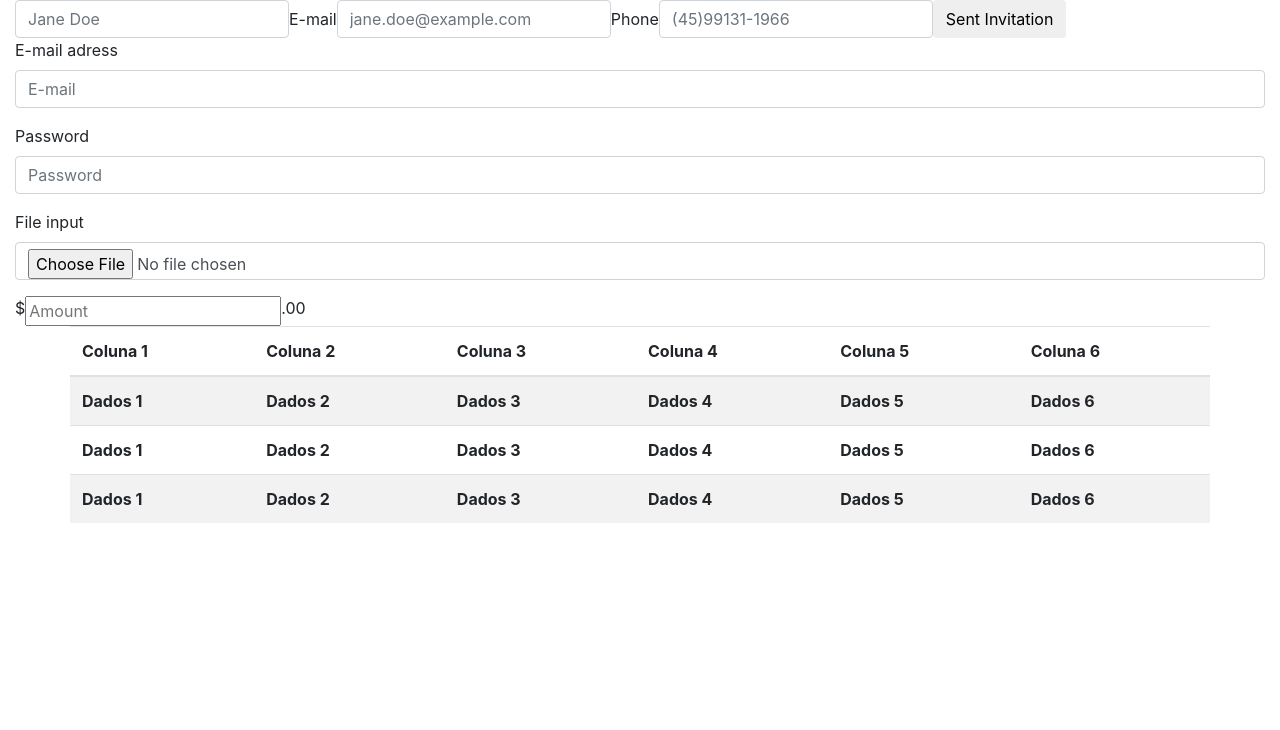
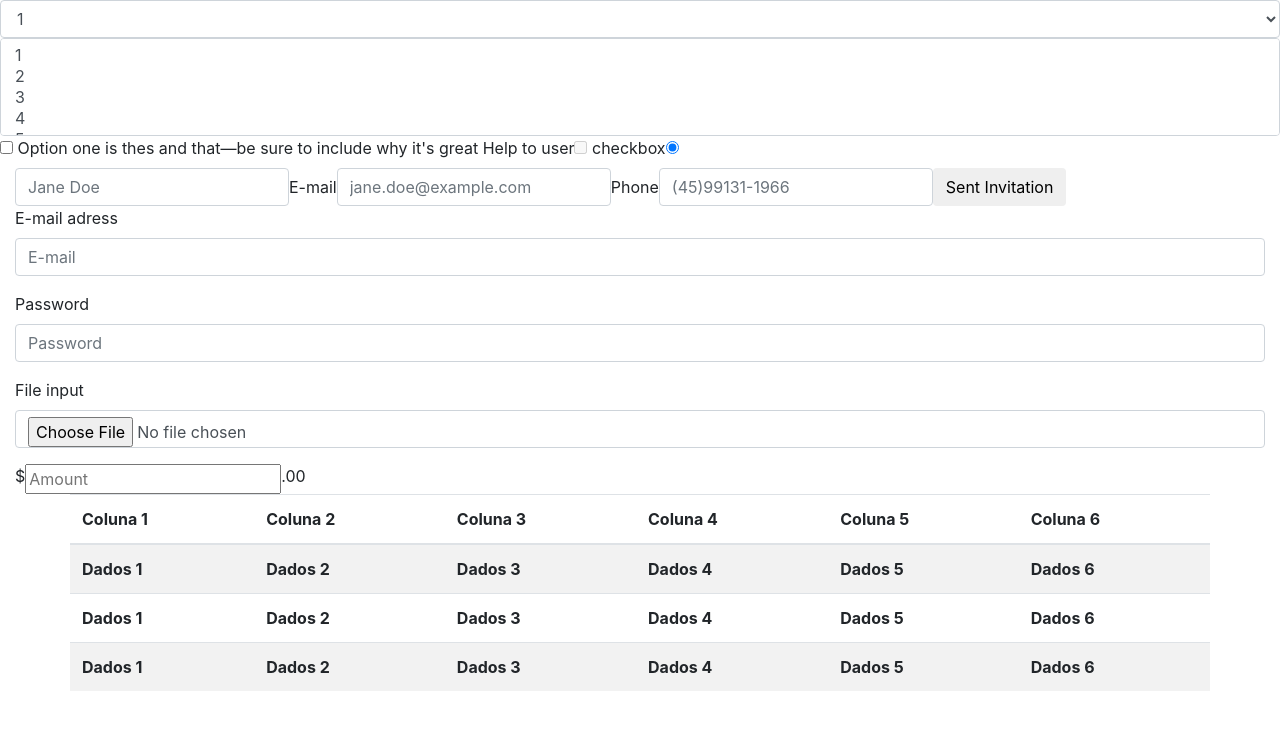
Before and after one commit to diegopmayer/bootstrap, a plain HTML site: page index3.html in a window 1280 px wide. Drawn offline with nearby package versions, Linux system fonts and the light colour scheme.

Commit message:
otherwise form

```diff
--- a/index3.html
+++ b/index3.html
@@ -14,6 +14,44 @@
 
     <div class="container-fluid">
       <div class="row">
+
+        <select class="form-control">
+          <option>1</option>
+          <option>2</option>
+          <option>3</option>
+          <option>4</option>
+          <option>5</option>
+        </select>
+
+        <select multiple class="form-control">
+          <option>1</option>
+          <option>2</option>
+          <option>3</option>
+          <option>4</option>
+          <option>5</option>
+        </select>
+
+        <div class="checkbox">
+          <label>
+            <input type="checkbox" value="Demonstrative focus state">
+            Option one is thes and that&mdash;be sure to include why it's great
+          </label>
+          <span class="help-block" id="helpBlock">Help to user</span>
+        </div>
+
+        <div class="checkbox disabled">
+          <label>
+            <input type="checkbox" value="" disabled>
+            checkbox
+          </label>
+        </div>
+
+        <div class="div radio">
+          <label>
+            <input type="radio" name="optionsRadios" id="optionsRadios1" value="option1" checked>
+          </label>
+        </div>
+
         <div class="col-md-12">
           <form class="form-inline" method="POST">
 
```
